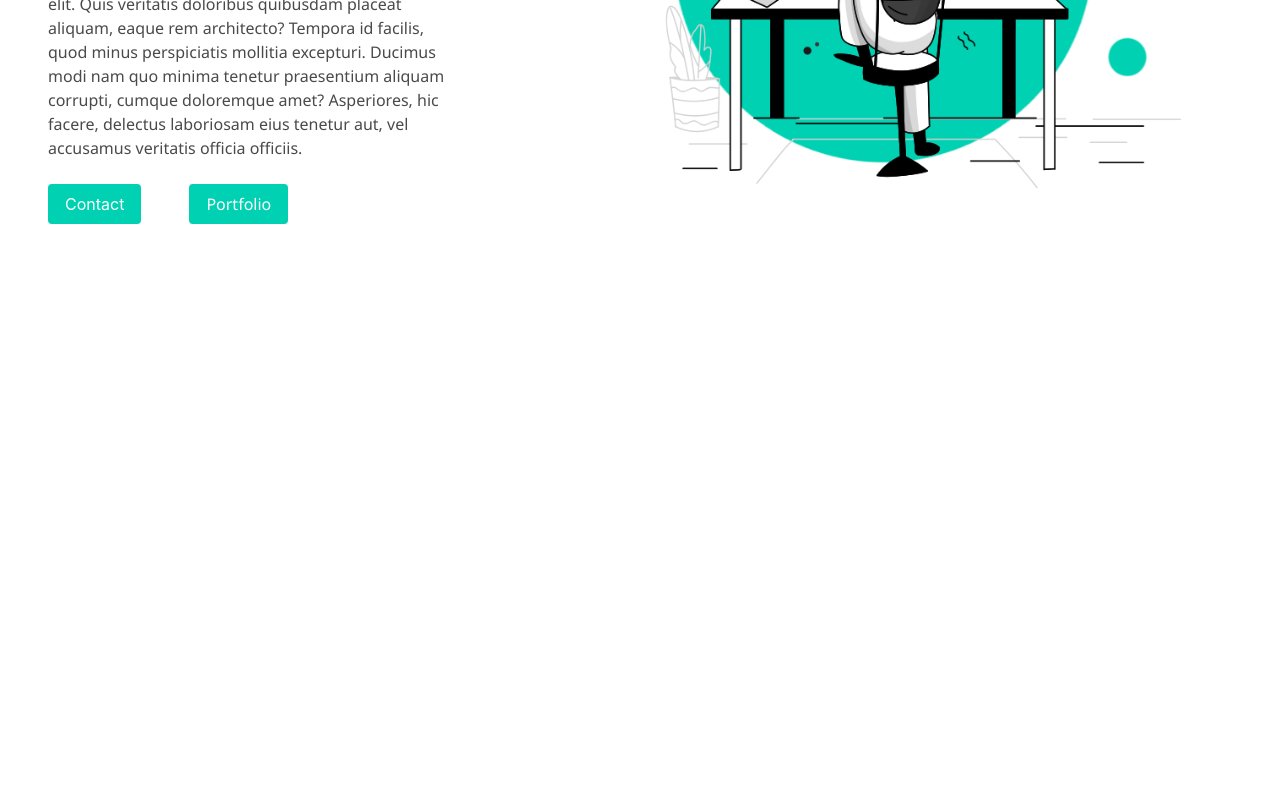
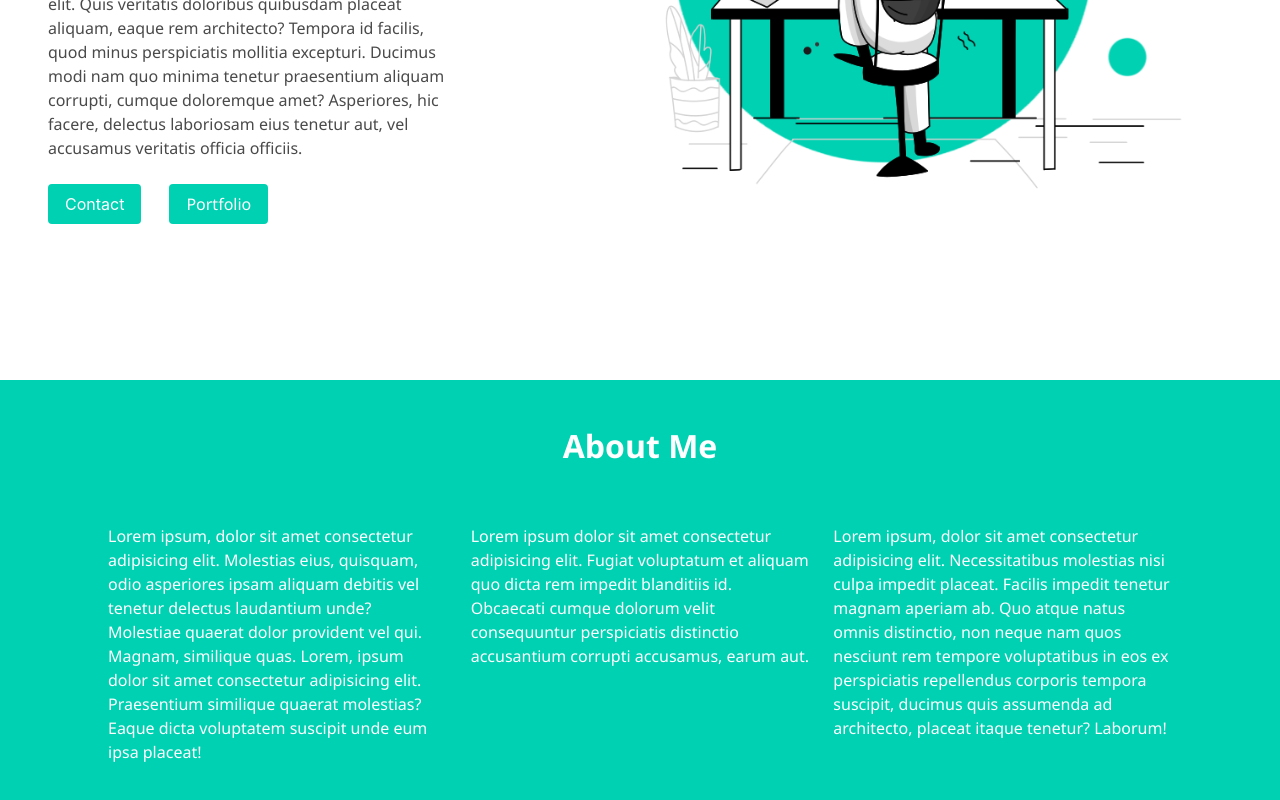
Before and after one commit to MarkVictorio/react-resume, a React (Create React App) app: page / in a window 1280 px wide. Shown: the part 330-1130 px from the top of the page. Before the commit the page ends 800 px from the top, so only its background shows below. Built offline with nearby package versions, Linux system fonts and the light colour scheme.

Commit message:
added-about-me-section

```diff
--- a/src/App.css
+++ b/src/App.css
@@ -4,3 +4,7 @@
 body{
     font-family:'Segoe UI', Tahoma, Geneva, Verdana, sans-serif;
 }
+
+.navbar-item{
+    max-height: 70px;
+}
--- a/src/App.js
+++ b/src/App.js
@@ -1,11 +1,17 @@
 import './App.css';
 import Navbar from './components/Navbar'
 import Body from './components/Body';
+import Resume from './components/Resume';
 function App() {
   return (
     <div className="App">
       <Navbar />
       <Body />
+      <div className="has-background-primary p-6">
+        <h1 className="title has-text-centered has-text-white">About Me</h1>
+        <Resume />
+      </div>
+
     </div>
   );
 }
--- a/src/components/Body.js
+++ b/src/components/Body.js
@@ -7,8 +7,8 @@ function Body() {
             <div className="column my-6 py-6">
                 <section className="section">
                     <h1 className="title has-text-black is-size-2"> I am <span className="has-text-primary">Mark Vincent Victorio</span></h1>
-                    <p className = "mb-5"> Lorem ipsum dolor sit amet consectetur, adipisicing elit. Quis veritatis doloribus quibusdam placeat aliquam, eaque rem architecto? Tempora id facilis, quod minus perspiciatis mollitia excepturi. Ducimus modi nam quo minima tenetur praesentium aliquam corrupti, cumque doloremque amet? Asperiores, hic facere, delectus laboriosam eius tenetur aut, vel accusamus veritatis officia officiis.</p>
-                    <button className="button is-primary mr-5">Contact</button>
+                    <p className = "mb-5">Lorem ipsum dolor sit amet consectetur, adipisicing elit. Quis veritatis doloribus quibusdam placeat aliquam, eaque rem architecto? Tempora id facilis, quod minus perspiciatis mollitia excepturi. Ducimus modi nam quo minima tenetur praesentium aliquam corrupti, cumque doloremque amet? Asperiores, hic facere, delectus laboriosam eius tenetur aut, vel accusamus veritatis officia officiis.</p>
+                    <button className="button is-primary mr-1">Contact</button>
                     <a className="button is-primary mx-5" href = "https://github.com/MarkVictorio?tab=repositories">Portfolio</a>
                 </section>
             </div>
@@ -19,4 +19,4 @@ function Body() {
     )
 }
 
-export default Body
+export default Body;
--- a/src/components/Navbar.js
+++ b/src/components/Navbar.js
@@ -54,4 +54,4 @@ function Navbar() {
 
 }
 
-export default Navbar
+export default Navbar;
--- /dev/null
+++ b/src/components/Resume.js
@@ -0,0 +1,26 @@
+import React from 'react'
+
+function Resume() {
+    return (
+        <div className="columns m-6 has-text-white">
+            <div className="column">
+                Lorem ipsum, dolor sit amet consectetur adipisicing elit.
+                Molestias eius, quisquam, odio asperiores ipsam aliquam debitis
+                vel tenetur delectus laudantium unde? Molestiae quaerat dolor provident
+                vel qui. Magnam, similique quas. Lorem, ipsum dolor sit amet consectetur adipisicing elit. Praesentium similique quaerat molestias? Eaque dicta voluptatem suscipit unde eum ipsa placeat!
+            </div>
+            <div className="column">
+                Lorem ipsum dolor sit amet consectetur adipisicing elit. Fugiat voluptatum et aliquam quo dicta rem impedit blanditiis id.
+                Obcaecati cumque dolorum velit consequuntur perspiciatis distinctio accusantium corrupti accusamus, earum aut.
+            </div>
+            <div className="column">
+                Lorem ipsum, dolor sit amet consectetur adipisicing elit. Necessitatibus molestias nisi culpa impedit
+                placeat. Facilis impedit tenetur magnam aperiam ab. Quo atque natus omnis distinctio, non neque nam
+                quos nesciunt rem tempore voluptatibus in eos ex perspiciatis repellendus corporis tempora suscipit,
+                ducimus quis assumenda ad architecto, placeat itaque tenetur? Laborum!
+            </div>
+        </div>
+    )
+}
+
+export default Resume;
```
